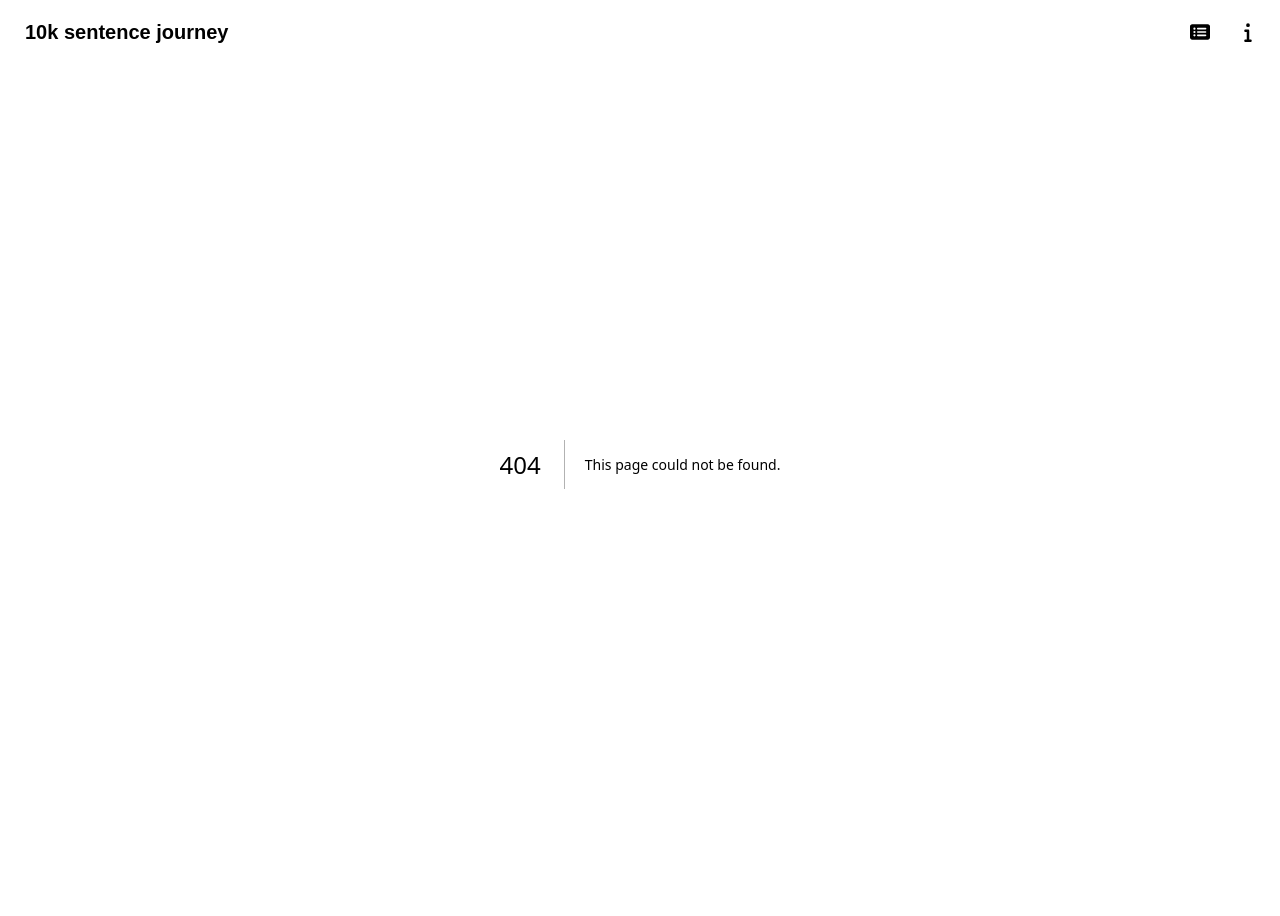
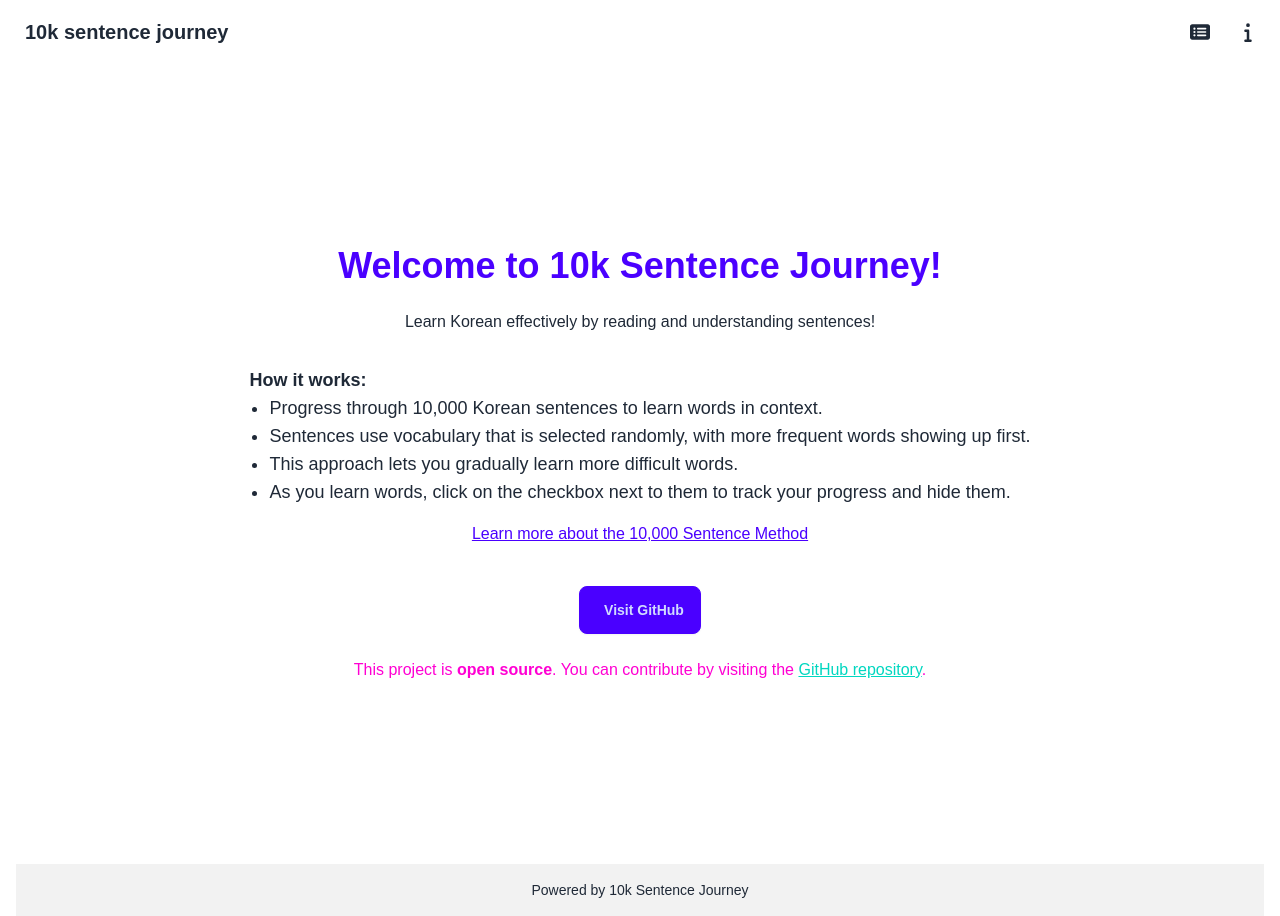
Before and after one commit to jaroslaw-weber/10k-sentence-journey, a Next.js app: page /10k-sentence-journey/help in a window 1280 px wide. Before the commit this address had no page. Before the commit the page ends 864 px from the top, so only its background shows below. Built offline with nearby package versions, Linux system fonts and the light colour scheme; a web font is replaced by a local one.

Commit message:
fix deployment, add help page

```diff
--- /dev/null
+++ b/app/help/page.tsx
@@ -0,0 +1,61 @@
+// pages/help.tsx
+import Head from 'next/head';
+import { NextPage } from 'next';
+
+const Help: NextPage = () => {
+  return (
+    <div className="container mx-auto px-4">
+      <Head>
+        <title>Help - 10k Sentence Journey</title>
+        <link rel="icon" href="/favicon.ico" />
+      </Head>
+
+      <main className="flex flex-col items-center justify-center min-h-screen py-2 text-center">
+        <h1 className="text-4xl font-bold text-primary">
+          Welcome to <a href="https://github.com/jaroslaw-weber/10k-sentence-journey" className="link link-hover">10k Sentence Journey!</a>
+        </h1>
+
+        <p className="mt-6 text-base">
+          Learn Korean effectively by reading and understanding sentences!
+        </p>
+
+        <div className="mt-8 text-left">
+          <h2 className="text-lg font-semibold">How it works:</h2>
+          <ul className="list-disc pl-5 text-lg">
+            <li>Progress through 10,000 Korean sentences to learn words in context.</li>
+            <li>Sentences use vocabulary that is selected randomly, with more frequent words showing up first.</li>
+            <li>This approach lets you gradually learn more difficult words.</li>
+            <li>As you learn words, click on the checkbox <i className="i-health-bookmark text-success"></i> next to them to track your progress and hide them.</li>
+          </ul>
+        </div>
+
+        <div className="mt-4">
+          <a href="https://langible.com/articles/10000-sentence-method"
+             className="link link-primary">
+            Learn more about the 10,000 Sentence Method
+          </a>
+        </div>
+
+        <div className="mt-10">
+          <a
+            href="https://github.com/jaroslaw-weber/10k-sentence-journey"
+            className="btn btn-primary gap-2">
+            <i className="i-brand-github"></i> Visit GitHub
+          </a>
+        </div>
+
+        <p className="mt-6 text-secondary">
+          This project is <strong>open source</strong>. You can contribute by visiting the <a href="https://github.com/jaroslaw-weber/10k-sentence-journey" className="link link-accent">GitHub repository</a>.
+        </p>
+      </main>
+
+      <footer className="p-4 footer bg-base-200 text-base-content footer-center">
+        <div>
+          <p>Powered by <a href="https://github.com/jaroslaw-weber/10k-sentence-journey" className="link link-hover">10k Sentence Journey</a></p>
+        </div>
+      </footer>
+    </div>
+  );
+};
+
+export default Help;
--- a/next.config.mjs
+++ b/next.config.mjs
@@ -1,4 +1,7 @@
 /** @type {import('next').NextConfig} */
-const nextConfig = {};
+const nextConfig = {
+
+	basePath: '/10k-sentence-journey',
+};
 
 export default nextConfig;
```
